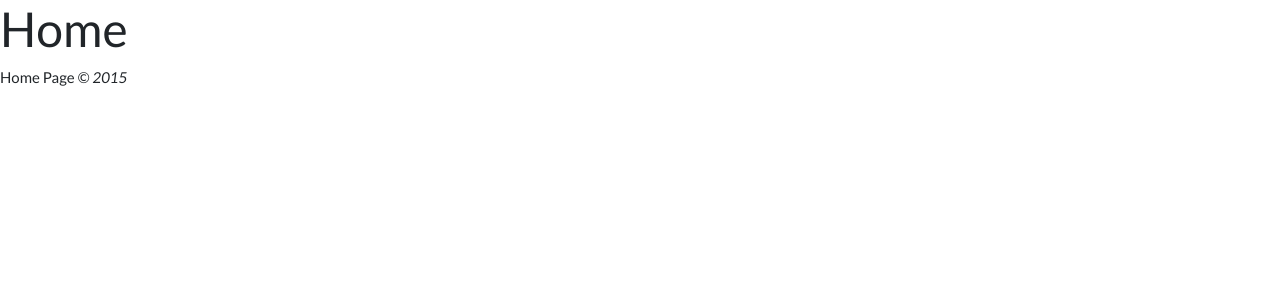
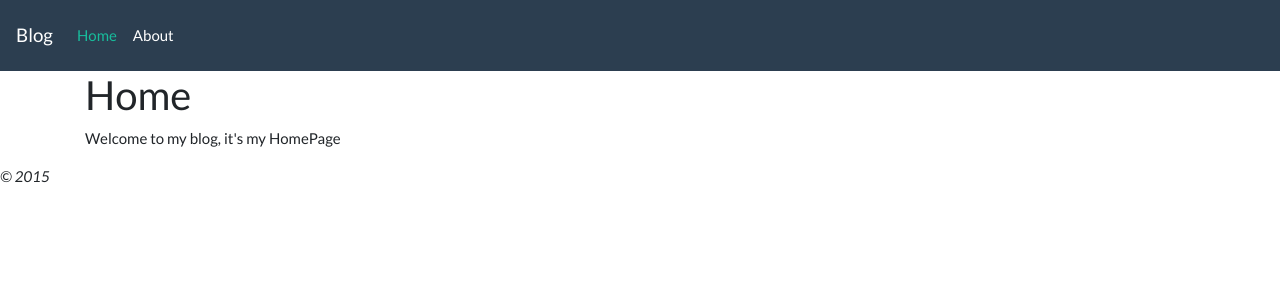
Before and after one commit to vitaly-los/codeigniter, a CodeIgniter app: page /database/ in a window 1280 px wide. Shown: the top 300 px of the page. Run offline with CodeIgniter, Linux system fonts and the light colour scheme.

Commit message:
Basic project

```diff
--- a/application/config/autoload.php
+++ b/application/config/autoload.php
@@ -89,7 +89,7 @@ $autoload['drivers'] = array();
 |
 |	$autoload['helper'] = array('url', 'file');
 */
-$autoload['helper'] = array();
+$autoload['helper'] = array('url');
 
 /*
 | -------------------------------------------------------------------
--- a/application/config/config.php
+++ b/application/config/config.php
@@ -23,7 +23,7 @@ defined('BASEPATH') OR exit('No direct script access allowed');
 | a PHP script and you can easily do that on your own.
 |
 */
-$config['base_url'] = '';
+$config['base_url'] = '/my';
 
 /*
 |--------------------------------------------------------------------------
--- a/application/views/pages/about.php
+++ b/application/views/pages/about.php
@@ -1 +1,3 @@
-about
+<h2><?php echo $title; ?></h2>
+
+<p>Welcome to my blog, it's about page</p>
--- a/application/views/pages/home.php
+++ b/application/views/pages/home.php
@@ -1 +1,3 @@
-Home Page
+<h2><?php echo $title; ?></h2>
+
+<p>Welcome to my blog, it's my HomePage</p>
--- a/application/views/templates/footer.php
+++ b/application/views/templates/footer.php
@@ -1,3 +1,4 @@
-<em>&copy; 2015</em>
-</body>
+            </div>
+        <em>&copy; 2015</em>
+    </body>
 </html>
--- a/application/views/templates/header.php
+++ b/application/views/templates/header.php
@@ -4,4 +4,22 @@
     <link rel="stylesheet" href="https://bootswatch.com/4/flatly/bootstrap.min.css">
 </head>
 <body>
-<h1><?php echo $title; ?></h1>
+    <nav class="navbar navbar-expand-lg navbar-dark bg-primary">
+        <a class="navbar-brand" href="<?php echo base_url('/'); ?>">Blog</a>
+        <button class="navbar-toggler collapsed" type="button" data-toggle="collapse" data-target="#navbarColor01" aria-controls="navbarColor01" aria-expanded="false" aria-label="Toggle navigation">
+            <span class="navbar-toggler-icon"></span>
+        </button>
+
+        <div class="navbar-collapse collapse" id="navbarColor01" style="">
+            <ul class="navbar-nav mr-auto">
+                <li class="nav-item active">
+                    <a class="nav-link" href="<?php echo base_url('/'); ?>">Home <span class="sr-only">(current)</span></a>
+                </li>
+                <li class="nav-item">
+                    <a class="nav-link" href="<?php echo base_url('about'); ?>">About</a>
+                </li>
+            </ul>
+        </div>
+    </nav>
+
+    <div class="container">
```
